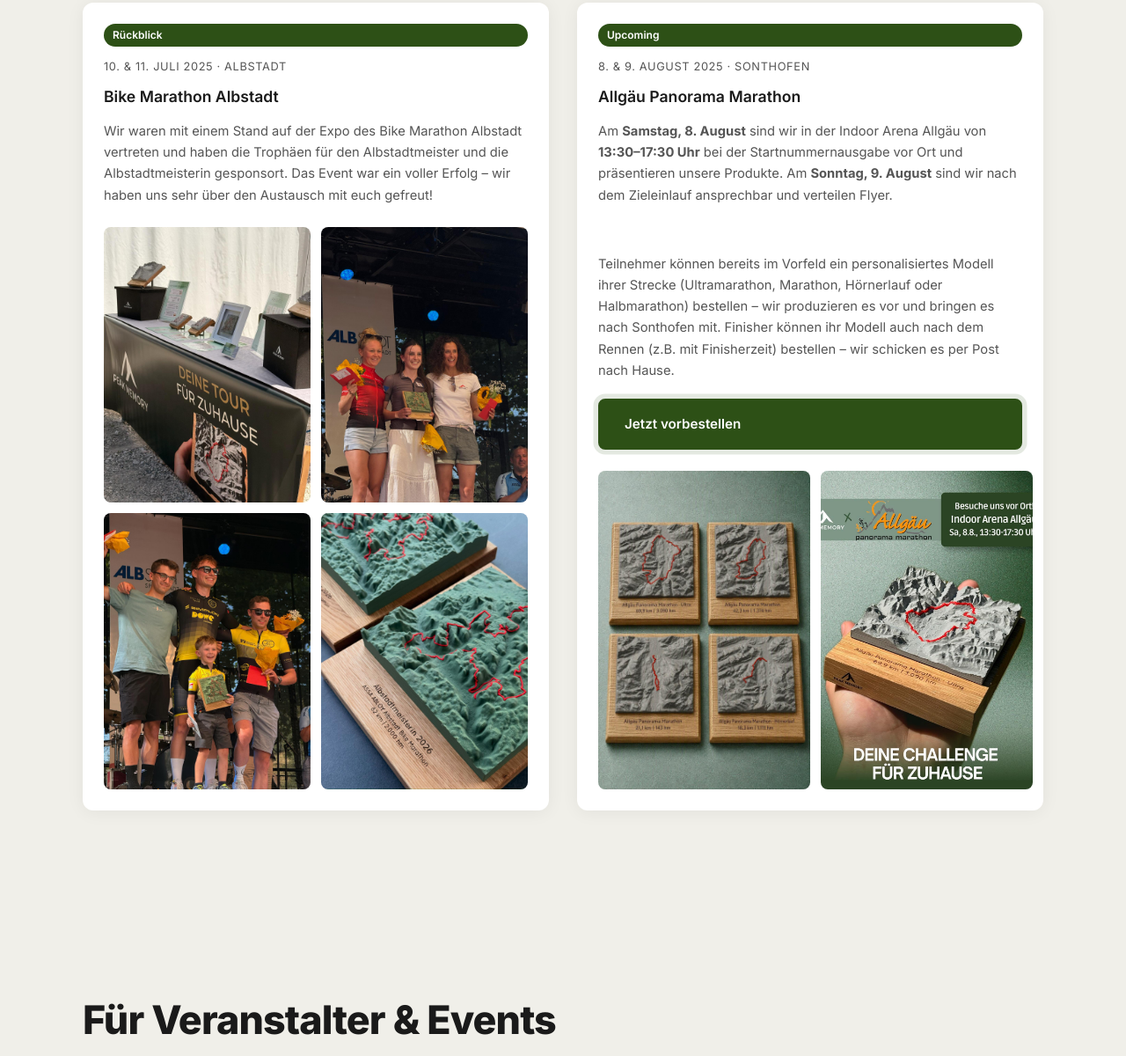
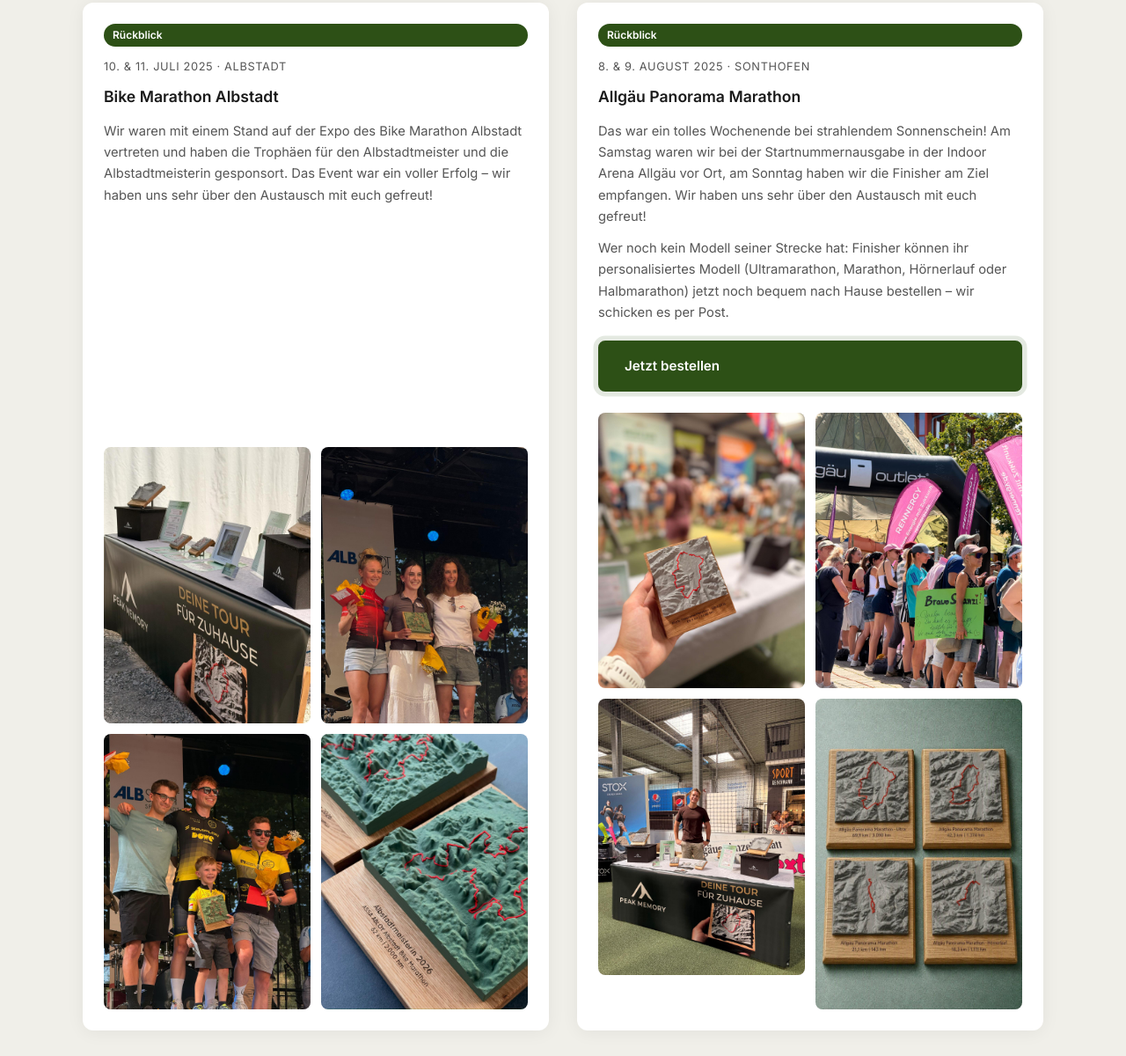
Before and after one commit to caro-merz/peakmemory, a plain HTML site: page index.html in a window 1280 px wide. Shown: the part 4964-6164 px from the top of the page at 88% size. Drawn offline with Linux system fonts and the light colour scheme.

Commit message:
update APM

```diff
--- a/index.html
+++ b/index.html
@@ -1530,16 +1530,18 @@
 
         <div class="news-card fade-in">
           <div class="news-card-body">
-            <span class="news-tag">Upcoming</span>
+            <span class="news-tag">R&uuml;ckblick</span>
             <div class="news-card-meta">8. &amp; 9. August 2025 &middot; Sonthofen</div>
             <h3>Allg&auml;u Panorama Marathon</h3>
-            <p>Am <strong>Samstag, 8. August</strong> sind wir in der Indoor Arena Allg&auml;u von <strong>13:30&ndash;17:30 Uhr</strong> bei der Startnummernausgabe vor Ort und pr&auml;sentieren unsere Produkte. Am <strong>Sonntag, 9. August</strong> sind wir nach dem Zieleinlauf ansprechbar und verteilen Flyer.</p>
-            <p style="margin-top: 0.75rem;">Teilnehmer k&ouml;nnen bereits im Vorfeld ein personalisiertes Modell ihrer Strecke (Ultramarathon, Marathon, H&ouml;rnerlauf oder Halbmarathon) bestellen &ndash; wir produzieren es vor und bringen es nach Sonthofen mit. Finisher k&ouml;nnen ihr Modell auch nach dem Rennen (z.B. mit Finisherzeit) bestellen &ndash; wir schicken es per Post nach Hause.</p>
-            <a href="#kontakt" class="btn btn-primary" style="margin-top: 1.25rem; display: inline-flex;">Jetzt vorbestellen</a>
-          </div>
-          <div class="news-photos">
-            <img src="images/APM1.jpeg" alt="Allg&auml;u Panorama Marathon – Impression 1">
-            <img src="images/APM2.jpeg" alt="Allg&auml;u Panorama Marathon – Impression 2">
+            <p>Das war ein tolles Wochenende bei strahlendem Sonnenschein! Am Samstag waren wir bei der Startnummernausgabe in der Indoor Arena Allg&auml;u vor Ort, am Sonntag haben wir die Finisher am Ziel empfangen. Wir haben uns sehr &uuml;ber den Austausch mit euch gefreut! </p>
+            <p style="margin-top: 0.75rem;">Wer noch kein Modell seiner Strecke hat: Finisher k&ouml;nnen ihr personalisiertes Modell (Ultramarathon, Marathon, H&ouml;rnerlauf oder Halbmarathon) jetzt noch bequem nach Hause bestellen &ndash; wir schicken es per Post.</p>
+            <a href="#kontakt" class="btn btn-primary" style="margin-top: 1.25rem; display: inline-flex;">Jetzt bestellen</a>
+          </div>
+          <div style="display: grid; grid-template-columns: 1fr 1fr; gap: 0.75rem; padding: 0 1.5rem 1.5rem;">
+            <img src="images/APM_recap1.jpeg" alt="Allg&auml;u Panorama Marathon – Impression 1" style="width: 100%; border-radius: 8px; object-fit: cover;">
+            <img src="images/APM_recap2.jpeg" alt="Allg&auml;u Panorama Marathon – Impression 2" style="width: 100%; border-radius: 8px; object-fit: cover;">
+            <img src="images/APM_recap3.jpeg" alt="Allg&auml;u Panorama Marathon – Impression 3" style="width: 100%; border-radius: 8px; object-fit: cover;">
+            <img src="images/APM1.jpeg" alt="Allg&auml;u Panorama Marathon – Impression 4" style="width: 100%; border-radius: 8px; object-fit: cover;">
           </div>
         </div>
 
```
Also changed, not shown: images/APM_recap1.jpeg (added), images/APM_recap2.jpeg (added), images/APM_recap3.jpeg (added).
